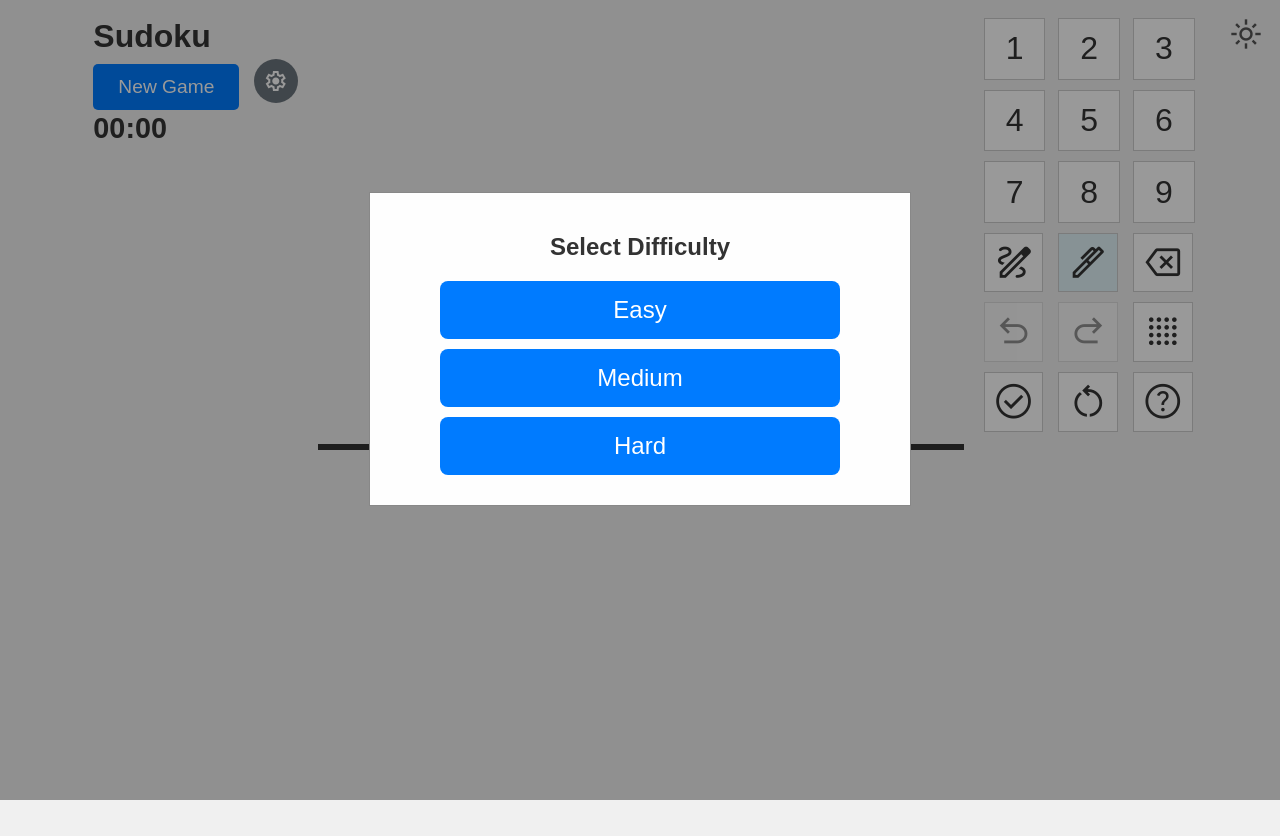
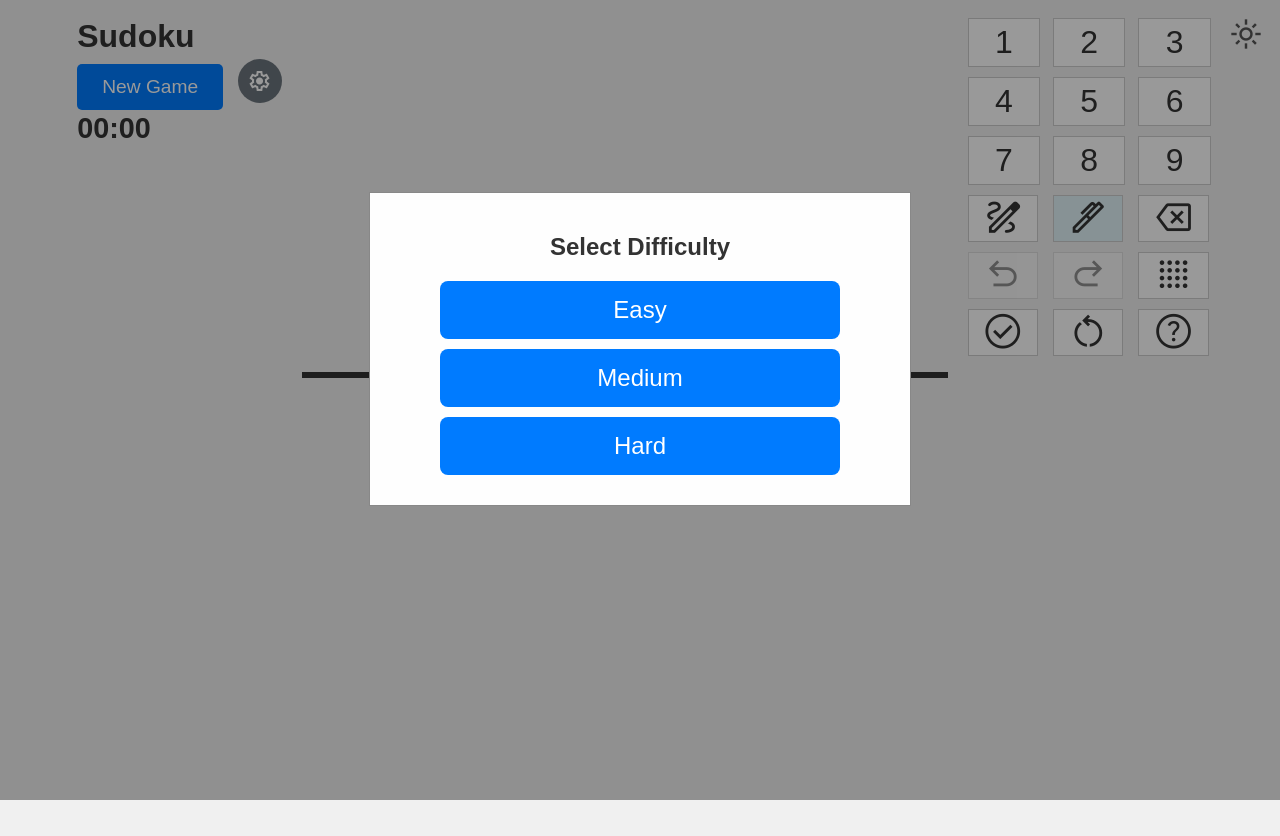
Before and after one commit to hennievn/sudoku, a plain HTML site: page templates/index.html in a window 1280 px wide. Drawn offline with nearby package versions, Linux system fonts and the light colour scheme.

Commit message:
stop buttons hanging off bottom of screen

```diff
--- a/static/style.css
+++ b/static/style.css
@@ -254,7 +254,7 @@ h1 {
 
 .palette-number, button.palette-icon {
     width: 100%;
-    aspect-ratio: 1 / 1;
+    aspect-ratio: 1.5 / 1;
     display: flex;
     justify-content: center;
     align-items: center;
```
